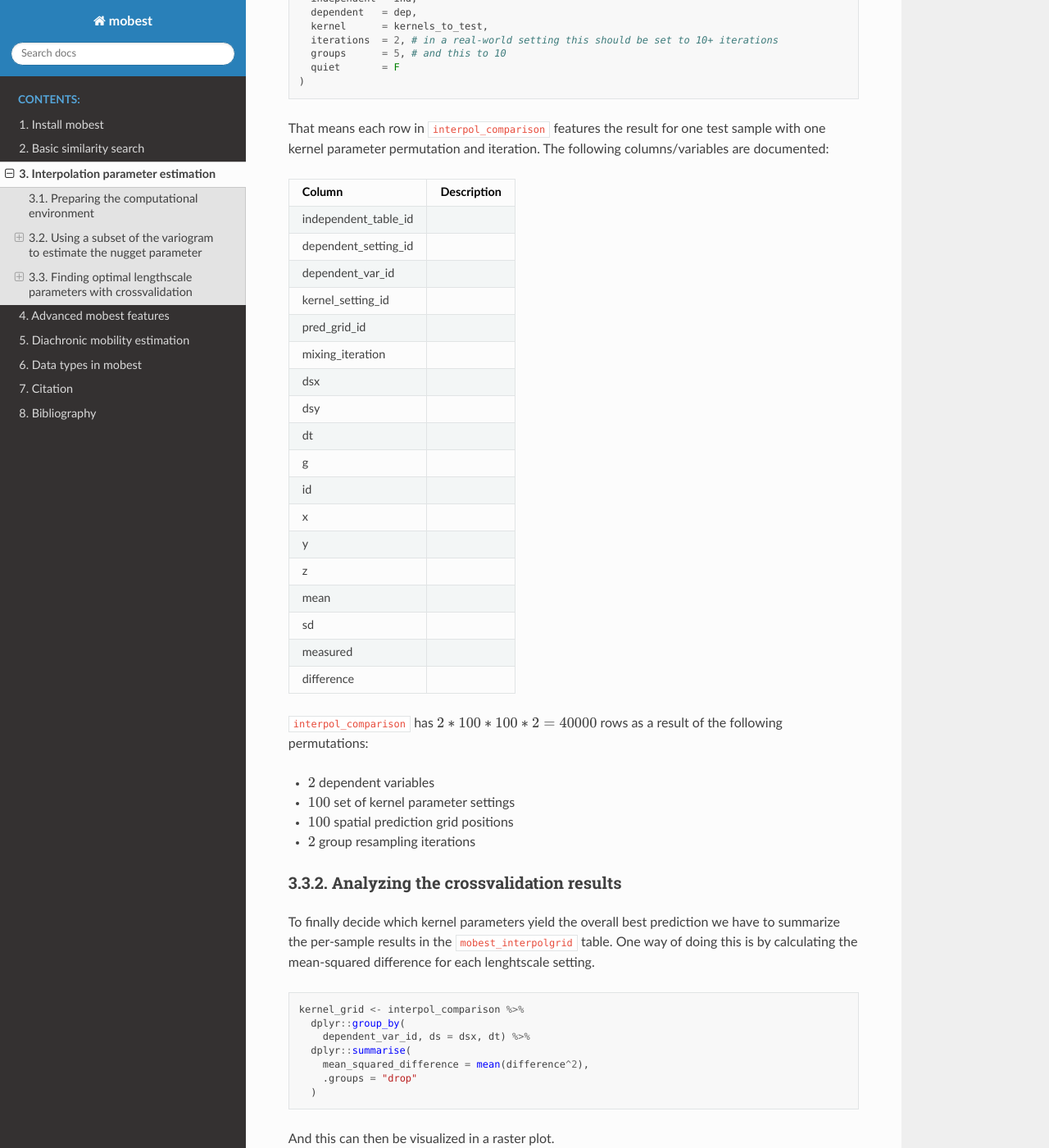
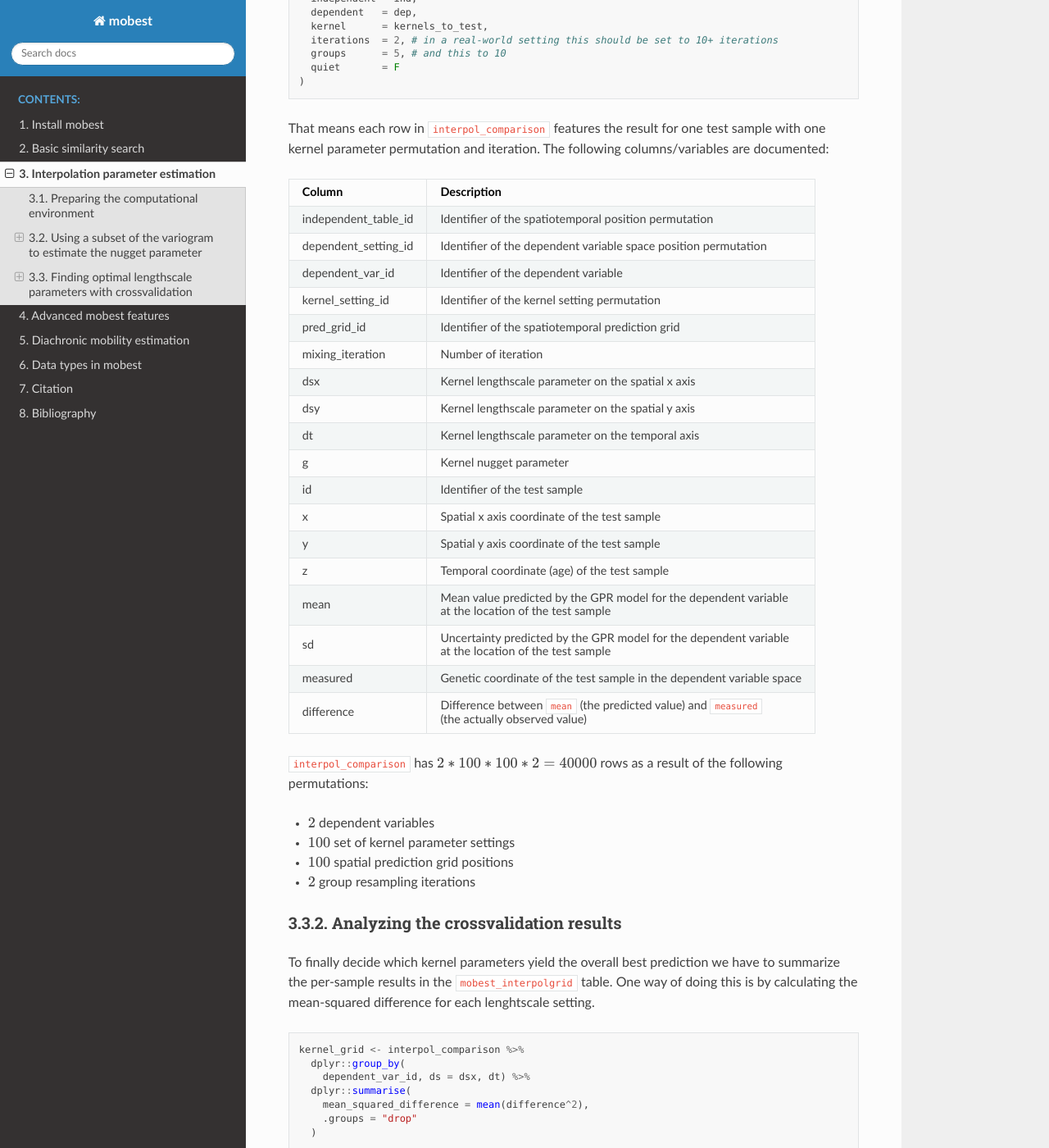
Before and after one commit to nevrome/mobest, a Sphinx documentation site: the page built from docs/estimation.md, in a window 1280 px wide and 1400 px high, scrolled down 6404 px. Shown: the whole window at 82% size. Built offline with Sphinx 7.4.7 and the Read the Docs theme 2.0.0, drawn with Linux system fonts in a browser that asks for light colours; cross-references to code outside the pages are shown as plain code; some of the changed text lies outside the part shown.

Commit message:
completed table and figure

````diff
--- a/docs/estimation.md
+++ b/docs/estimation.md
@@ -301,24 +301,24 @@ That means each row in `interpol_comparison` features the result for one test sa
 
 |Column         |Description |
 |:--------------|:-----------|
-|independent_table_id| |
-|dependent_setting_id| |
-|dependent_var_id| |
-|kernel_setting_id| |
-|pred_grid_id| |
-|mixing_iteration| |
-|dsx| |
-|dsy| |
-|dt| |
-|g| |
-|id| |
-|x| |
-|y| |
-|z| |
-|mean| |
-|sd| |
-|measured| |
-|difference| |
+|independent_table_id |Identifier of the spatiotemporal position permutation|
+|dependent_setting_id |Identifier of the dependent variable space position permutation|
+|dependent_var_id     |Identifier of the dependent variable|
+|kernel_setting_id    |Identifier of the kernel setting permutation|
+|pred_grid_id         |Identifier of the spatiotemporal prediction grid|
+|mixing_iteration     |Number of iteration|
+|dsx                  |Kernel lengthscale parameter on the spatial x axis|
+|dsy                  |Kernel lengthscale parameter on the spatial y axis|
+|dt                   |Kernel lengthscale parameter on the temporal axis|
+|g                    |Kernel nugget parameter|
+|id                   |Identifier of the test sample|
+|x                    |Spatial x axis coordinate of the test sample|
+|y                    |Spatial y axis coordinate of the test sample|
+|z                    |Temporal coordinate (age) of the test sample|
+|mean                 |Mean value predicted by the GPR model for the dependent variable<br>at the location of the test sample|
+|sd                   |Uncertainty predicted by the GPR model for the dependent variable<br>at the location of the test sample|
+|measured             |Genetic coordinate of the test sample in the dependent variable space|
+|difference           |Difference between `mean` (the predicted value) and `measured`<br>(the actually observed value)|
 
 `interpol_comparison` has $2 * 100 * 100 * 2 = 40000$ rows as a result of the following permutations:
 
@@ -373,14 +374,15 @@ p2 <- ggplot() +
   ylab("temporal lengthscale parameter") +
   guides(
     fill = guide_colourbar(title = "Mean squared\ndifference\nbetween\nprediction &\ntrue value")
-  )
+  ) +
+  ggtitle("C2")
 
 cowplot::plot_grid(p1, p2)
 ```
 </details>
 
 ```{figure} img/estimation/crossvalidation_kernel_grid.png
-...
+Crossvalidation results (mean squared differences between prediction and observation) for two dependent variables/ancestry components C1 and C2
 ```
 
 The very best parameter combination for each dependent variable be identified like this:
@@ -398,7 +400,7 @@ kernel_grid %>%
 2 C2               1900000  1900                0.000131
 ```
 
-Note that these values here are just for demonstration and a result of a crossvalidation run with a very small sample size.
+Note that these values here are just for demonstration and a result of a crossvalidation run with a very small sample size. Extremely large kernel sizes are plausible for extremely small sample density.
 
 ### HPC setup for large lengthscale parameter spaces
 
````
Also changed, not shown: other parts of docs/estimation.md (+2 -1 lines), docs/basic.md (+2 -2 lines), docs/img/estimation/crossvalidation_kernel_grid.png, 1 other file.
